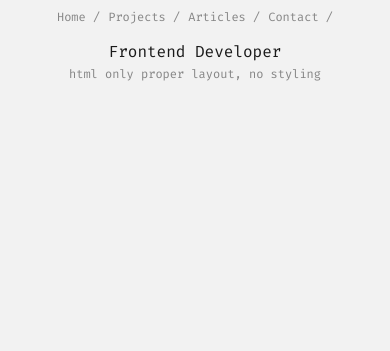
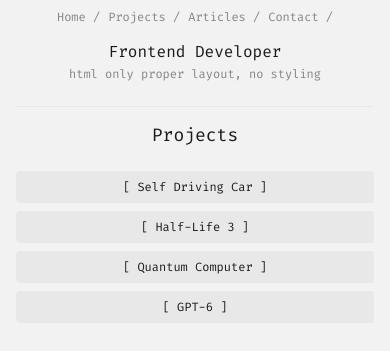
Before and after one commit to justwantajob/personal-portfolio, a plain HTML site: page index.html in a window 390 px wide. Shown: the part 83-434 px from the top of the page. Drawn offline with Linux system fonts and the light colour scheme.

Commit message:
Add project section and style it for mobile, enhance general style

```diff
--- a/index.html
+++ b/index.html
@@ -13,6 +13,7 @@
   <!-- load css -->
   <link rel="stylesheet" href="styles/style.css">
   <link rel="stylesheet" href="styles/components/header.css">
+  <link rel="stylesheet" href="styles/components/projects.css">
 </head>
 <body>
   <header>
@@ -33,7 +34,19 @@
       <h2 class="header-subheading">Frontend Developer</h2>
       <p class="header-description">html only proper layout, no styling</p>
     </div>
+  </header>
 
-  </header>
+  <main>
+    <section class="projects">
+      <h2 class="projects-heading">Projects</h2>
+      <ul class="project-list">
+        <li class="project"><a href="#" class="project-link">[ Self Driving Car ]</a></li>
+        <li class="project"><a href="#" class="project-link">[ Half-Life 3 ]</a></li>
+        <li class="project"><a href="#" class="project-link">[ Quantum Computer ]</a></li>
+        <li class="project"><a href="#" class="project-link">[ GPT-6 ]</a></li>
+      </ul>
+    </section>
+  </main>
+
 </body>
 </html>
--- a/styles/components/header.css
+++ b/styles/components/header.css
@@ -4,6 +4,8 @@
   align-items: center;
   justify-content: center;
   gap: calc(var(--default-gap) * 2);
+  border-bottom: 1px solid var(--color-component-background);
+  padding-bottom: calc(var(--default-gap) * 3);
 }
 
 .header-head-container {
--- /dev/null
+++ b/styles/components/projects.css
@@ -0,0 +1,48 @@
+.projects {
+  display: flex;
+  flex-direction: column;
+  justify-content: center;
+  align-items: center;
+  gap: calc(var(--default-gap) * 3);
+}
+
+.projects-heading {
+  font-size: var(--text-lg);
+  font-weight: 400;
+}
+
+.project-list {
+  width: 100%;
+  list-style-type: none;
+  display: flex;
+  flex-direction: column;
+  align-items: center;
+  justify-content: center;
+  gap: calc(var(--default-gap));
+}
+
+.project {
+  width: inherit;
+  display: flex;
+  align-items: center;
+  justify-content: center;
+  background-color: var(--color-component-background);
+  font-size: var(--text-xs);
+  padding: var(--default-gap);
+  border-radius: 4px;
+  transition: background-color .3s ease;
+}
+
+.project:hover {
+  background-color: var(--color-background);
+}
+
+.project-link {
+  text-decoration: none;
+  color: var(--color-primary-dark);
+  transition: color .3s ease;
+}
+
+.project-link:hover {
+  color: var(--color-link);
+}
--- a/styles/style.css
+++ b/styles/style.css
@@ -2,13 +2,15 @@
 
 :root {
   font-family: 'Fira Code', monospace;
-  font-weight: 400;
+  /* font-weight: 400; */
   font-size: --text-base;
 
   --color-background-dark: rgb(26, 26, 26);
   --color-background-light: rgb(242, 242, 242);
   --color-primary-dark: rgb(26, 26, 26);
   --color-primary-light: rgb(242, 242, 242);
+
+  --color-component-background: rgb(232, 232, 232);
 
   --color-link: rgba(26, 26, 26, 0.5);
 
@@ -41,4 +43,7 @@
   background-color: var(--color-background-light);
   color: var(--color-primary-dark);
   padding: 16px 16px;
+  display: flex;
+  flex-direction: column;
+  gap: calc(var(--default-gap) * 2);
 }
```
